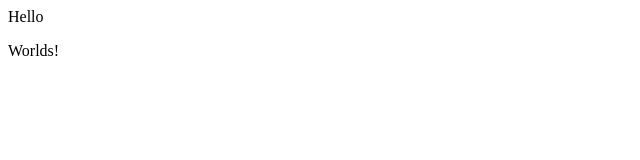
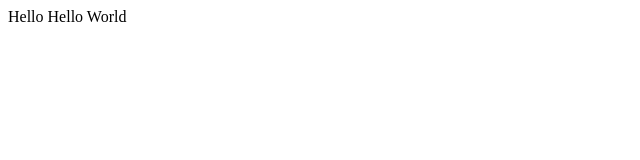
Before and after one commit to ACEKaito1412/demo-repo, a plain HTML site: page index.html in a window 1280 px wide. Shown: the whole page, without its empty margins (0-640 px from the left). Drawn offline with Linux system fonts and the light colour scheme.

Commit message:
Changes div tag

```diff
--- a/index.html
+++ b/index.html
@@ -1,3 +1 @@
-<div>Hello</div>
-
-<p>Worlds!</p>
+<div>Hello Hello World</div>
```
